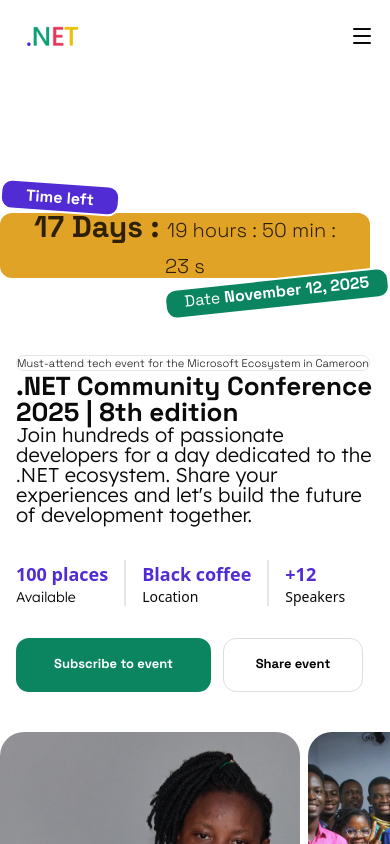
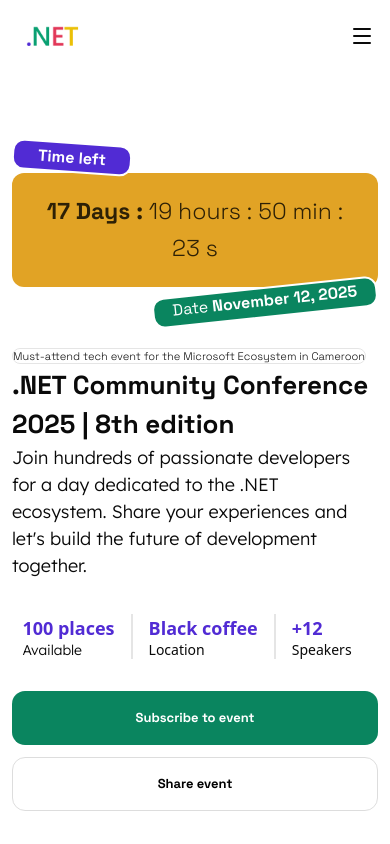
Before and after one commit to Debeing/Dotnet, a Next.js app: page / in a window 390 px wide. Shown: the top 844 px of the page. Built offline with nearby package versions, Linux system fonts and the light colour scheme.

Commit message:
responsive

```diff
--- a/src/app/components/Archives.tsx
+++ b/src/app/components/Archives.tsx
@@ -3,7 +3,7 @@
 export default function Archives() {
   return (
     <div className="w-full">
-        <div className="max-w-6xl mx-auto flex justify-center items-center gap-6 mt-10 ">
+        <div className="max-w-7xl mx-auto flex justify-center items-center gap-6 mt-10 ">
             <div className="">
                 <h1 className="font-grotesk font-black leading-[110%] tracking-[-8%] text-[20px] mt-0.5">They were there <br /><span className="text-[#512BD4]">last year.</span></h1>
                 <p className="font-[Lexend] font-light text-[14px] leading-[140%] tracking-normal ">
--- a/src/app/components/Contributor.tsx
+++ b/src/app/components/Contributor.tsx
@@ -5,15 +5,15 @@
   return (
     <div className=" max-w-6xl mx-auto mt-10 mb-[100px]">
       <div className="items-center w-full justify-between z-10 bg-white/95 px-4">
-        <div className="w-[528px] mb-12">
-          <h2 className="text-[44px] font-grotesk">Contributors</h2>
+        <div className="">
+          <h2 className="text-[44px] font-bold font-grotesk">Contributors</h2>
           <p className="font-lenx text-[15px] leading-[140%] font-light">
             Thank you to everyone who makes this event possible.
           </p>
         </div>
         <div
           className="  justify-center mt-5 grid
-                 grid-cols-4 divide-x text-justify gap-2 mb-2"
+                 grid-cols-2 md:grid-cols-4 divide-x text-justify gap-2 mb-2"
         >
           <div className="px-4">
             <div className="">
@@ -71,7 +71,7 @@
           <div className="max-w-6xl mx-auto border border-[#DDDDDD] opacity-100 rotate-0"></div>
 
           <div className=" justify-center mt-4 grid
-                 grid-cols-4 divide-x text-justify gap-2">
+                 grid-cols-2 md:grid-cols-4 divide-x text-justify gap-2">
             <div className="px-4">
             <div className="">
               <Image
--- a/src/app/components/Footer.tsx
+++ b/src/app/components/Footer.tsx
@@ -3,11 +3,8 @@
 
 export default function Footer() {
   return (
-    <footer className="max-w-6xl mx-auto px-6">
-      {/* Section principale */}
+    <footer className="max-w-6xl mx-auto mt-10 md:mt-20 mb-5 px-6">
       <div className="flex flex-col md:flex-row justify-between gap-10 md:gap-20">
-
-        {/* Logo + description */}
         <div className="flex flex-col w-full md:w-[300px] gap-3">
           <Link href="/">
             <Image
@@ -24,9 +21,7 @@
           </p>
         </div>
 
-        {/* Grille des colonnes */}
-        <div className="grid grid-cols-2 sm:grid-cols-3 lg:grid-cols-4 gap-30 w-full md:w-auto">
-          {/* Navigation */}
+        <div className="grid grid-cols-3 sm:grid-cols-3 lg:grid-cols-4  md:w-auto">
           <div>
             <h3 className="font-bold mb-3">Navigation</h3>
             <ul className="space-y-1">
@@ -53,8 +48,7 @@
             </ul>
           </div>
 
-          {/* Contacts */}
-          <div>
+          <div className="order-3">
             <h3 className="font-bold mb-3">Contacts</h3>
             <ul className="space-y-1  text-[#575362]">
               <li>Douala, Cameroon</li>
@@ -63,8 +57,7 @@
             </ul>
           </div>
 
-          {/* Social */}
-          <div>
+          <div className="order-2">
             <h3 className="font-bold mb-3">Social</h3>
             <ul className="space-y-1 text-[#575362]">
               <li>Discord</li>
@@ -74,9 +67,8 @@
               <li>GitHub</li>
             </ul>
           </div>
-
-          {/* Boutons */}
-          <div className="flex flex-col gap-4 mt-5">
+        </div>
+        <div className="gap-4 flex flex-row md:flex-col">
             <button className="w-full md:w-[190px] h-[50px] rounded-[13px] bg-[#0A855F] text-white font-['Space_Grotesk'] text-[16px] font-semibold">
               Subscribe to event
             </button>
@@ -84,13 +76,10 @@
               Share event
             </button>
           </div>
-        </div>
       </div>
 
-      {/* Ligne de séparation */}
       <div className="border-t border-[#DDDDDD] my-8"></div>
 
-      {/* Bas de page */}
       <div className="flex justify-center items-center text-center font-[Lexend] font-light text-[14px] text-[#575362]">
         <p>
           Copyright © .NET Cameroun 2025 | Designed by
--- a/src/app/components/Hero.tsx
+++ b/src/app/components/Hero.tsx
@@ -53,24 +53,24 @@
   }
 
   return (
-    <section className=" max-w-6xl mx-auto lg:px-8">
-      <div className="mt-16  flex flex-col-reverse sm:flex-row">
+    <section className=" max-w-7xl mx-auto px-3 lg:px-8">
+      <div className="mt-16 grid grid-cols-1 lg:grid-cols-2 lg:items-center gap-y-6">
 
         {/* Right */}
-        <div className="sm:{max-w-6xl px-4 } ">
+        <div className="order-2 lg:order-1 w-full col-span-1">
           <span className="border rounded-2xl text-[11px] font-light font-grotesk">
             Must-attend tech event for the Microsoft Ecosystem in Cameroon
           </span>
-          <h1 className="font-[Space_Grotesk] font-bold text-[26px] md:text-[45px] leading-none ">
-            .NET Community Conference <br />2025 | 8th edition
+          <h1 className="font-[Space_Grotesk] font-bold text-[26px] md:text-[40px]">
+            .NET Community Conference 2025 | 8th edition
           </h1>
-          <p className="font-light font-lenx text-[20px] leading-none">
+          <p className="font-light font-lenx text-[18px]">
             Join hundreds of passionate developers for a day dedicated to the
             .NET ecosystem. Share your experiences and let&apos;s build the
             future of development together.
           </p>
 
-          <div className="flex  mt-[35px]">
+          <div className="flex justify-center mt-[35px]">
             <div className="pr-4 ">
               <span className="text-[18px] leading-[160%] tracking-normal text-[#512BD4] font-bold">
                 100 places
@@ -98,29 +98,28 @@
           </div>
 
           {/* Button */}
-          <div className="gap-3 flex">
-            <Button className="mt-8 bg-[#0A855F] text-white hover:bg-[#4219b8] px-6 py-3.5 w-[195px] h-[54px] rounded-[13px] font-grotesk font-bold text-[13px] leading-[160%] tracking-normal text-center ">
+          <div className="gap-3 flex flex-col sm:flex-row">
+            <Button className="mt-8 bg-[#0A855F] text-white hover:bg-[#4219b8] px-6 py-3.5 w-full h-[54px] rounded-[13px] font-grotesk font-bold text-[13px] leading-[160%] tracking-normal text-center ">
               Subscribe to event
             </Button>
-            <Button className="mt-8 bg-[#FFFFFF] text-black hover:bg-[#FFFFFF] border border-[#DDDDDD] px-6 py-3.5 w-[140px] h-[54px] rounded-[13px] font-grotesk font-bold text-[13px] gap-2.5 leading-[160%] tracking-normal text-center ">
+            <Button className=" bg-[#FFFFFF] text-black hover:bg-[#FFFFFF] border border-[#DDDDDD] px-6 py-3.5 w-full h-[54px] rounded-[13px] font-grotesk font-bold text-[13px] gap-2.5 leading-[160%] tracking-normal text-center ">
               Share event
             </Button>
           </div>
         </div>
 
         {/* Left */}
-        <div className="md:mt-30 md:ml-8 mb-10 sm:mb-0 mt-10 ">
-          <div>
-            <div className="">
+        <div className="order-1 col-span-1 lg:order-2 flex justify-end">
+          <div className="w-full lg:w-fit flex flex-col">
+
               <div className="bg-[#512BD4] w-[120px] h-[31px] rounded-[12px] px-5 py-2.5  border-2 borer-[4px] border-[#FFFFFF] border-[4px]text-[16px] leanding-[160%] text-white tracking-[-4%] font-grotesk font-bold  items-center justify-center rotate-4 flex">
                 Time left
               </div>
-            </div>
 
-            <div className="bg-[#E1A325] w-[370px] h-[65px] rounded-[12px] p-5 flex items-center ">
-              <h1 className="text-[30px] font-grotesk font-bold leading-[110%] tracking-[-8%] text-center align-center text-[#2D2006]">
+            <div className="bg-[#E1A325] w-full rounded-[12px] px-5.5 py-5 flex ">
+              <h1 className="text-[23px] lg:text-[34px] font-grotesk font-bold leading-[110%] tracking-[-8%] text-center align-center text-[#2D2006]">
                 {timeLeft.days} Days :{" "}
-                <span className="font-light text-[20px] leading-[160%]  tracking-[-1.55%]">
+                <span className="font-light leading-[160%]  tracking-[-1.55%]">
                   {timeLeft.hours} hours : {timeLeft.minutes} min :{" "}
                   {timeLeft.seconds} s
                 </span>
--- a/src/app/components/Member.tsx
+++ b/src/app/components/Member.tsx
@@ -29,7 +29,7 @@
   ]
 
   return (
-    <div className="flex gap-2 h-[362px] flex-nowrap overflow-auto no-scrollbar mt-10 box-border">
+    <div className="flex gap-2 h-[362px] flex-nowrap overflow-auto no-scrollbar mt-24 box-border">
       {
         memberImage.map(({ file, alt }, index) => {
           return (
--- a/src/app/components/NavBar.tsx
+++ b/src/app/components/NavBar.tsx
@@ -18,7 +18,7 @@
 
   return (
     <>
-      <header className=" max-w-6xl mx-auto">
+      <header className=" max-w-7xl mx-auto">
         <div className=" flex items-center gap-2.5 w-full justify-between z-10 bg-white/95 px-4 ">
           {/* Logo (left) */}
           <div className=" ">
--- a/src/app/components/WhyCome.tsx
+++ b/src/app/components/WhyCome.tsx
@@ -2,7 +2,7 @@
 
 export default function WhyCome() {
   return (
-    <div className=" max-w-6xl mx-auto mt-10 mb-[50px] ">
+    <div className=" max-w-7xl mx-auto mt-10 mb-[50px] ">
       <div className="items-center w-full justify-between z-10 bg-white/95 px-4">
         <div className="w-[500px]  mb-12 ">
           <h2 className="text-[40px] font-grotesk">
```
Also changed, not shown: src/app/components/Expert.tsx (+16 -16 lines).
